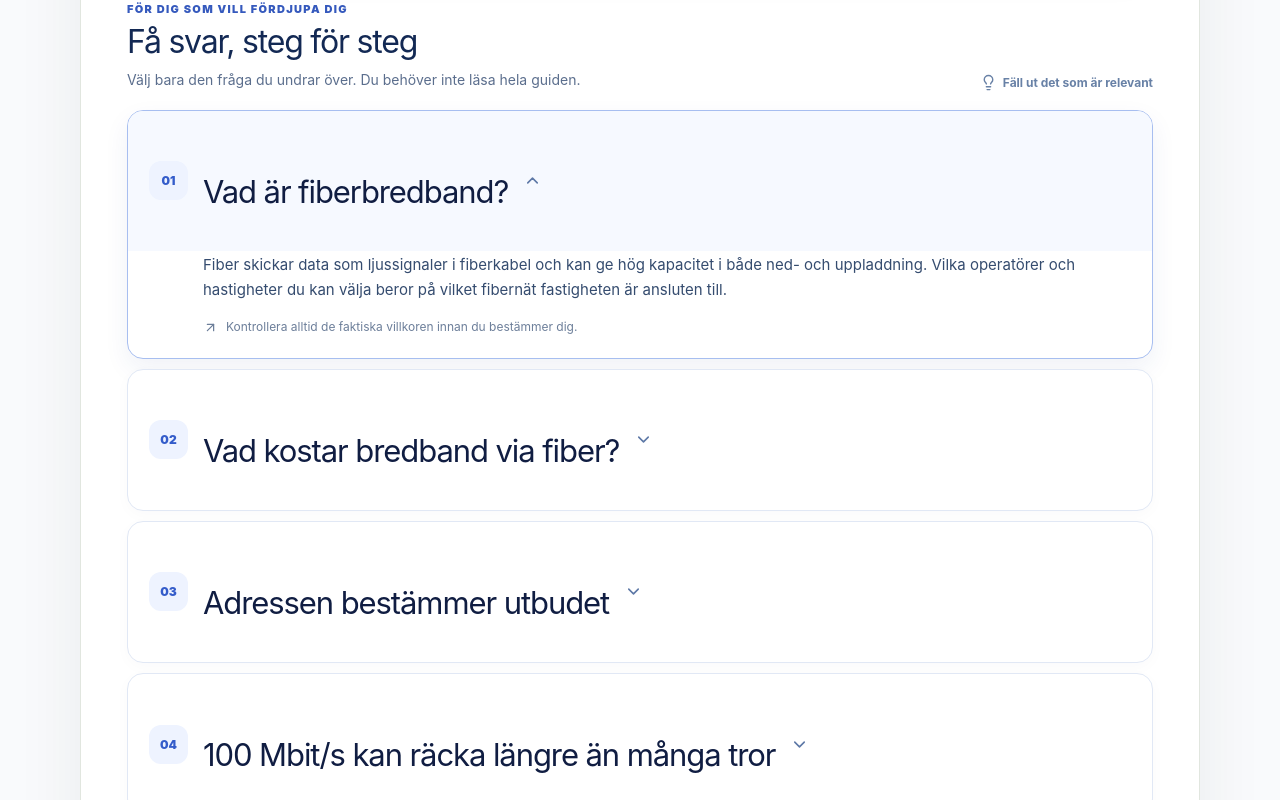
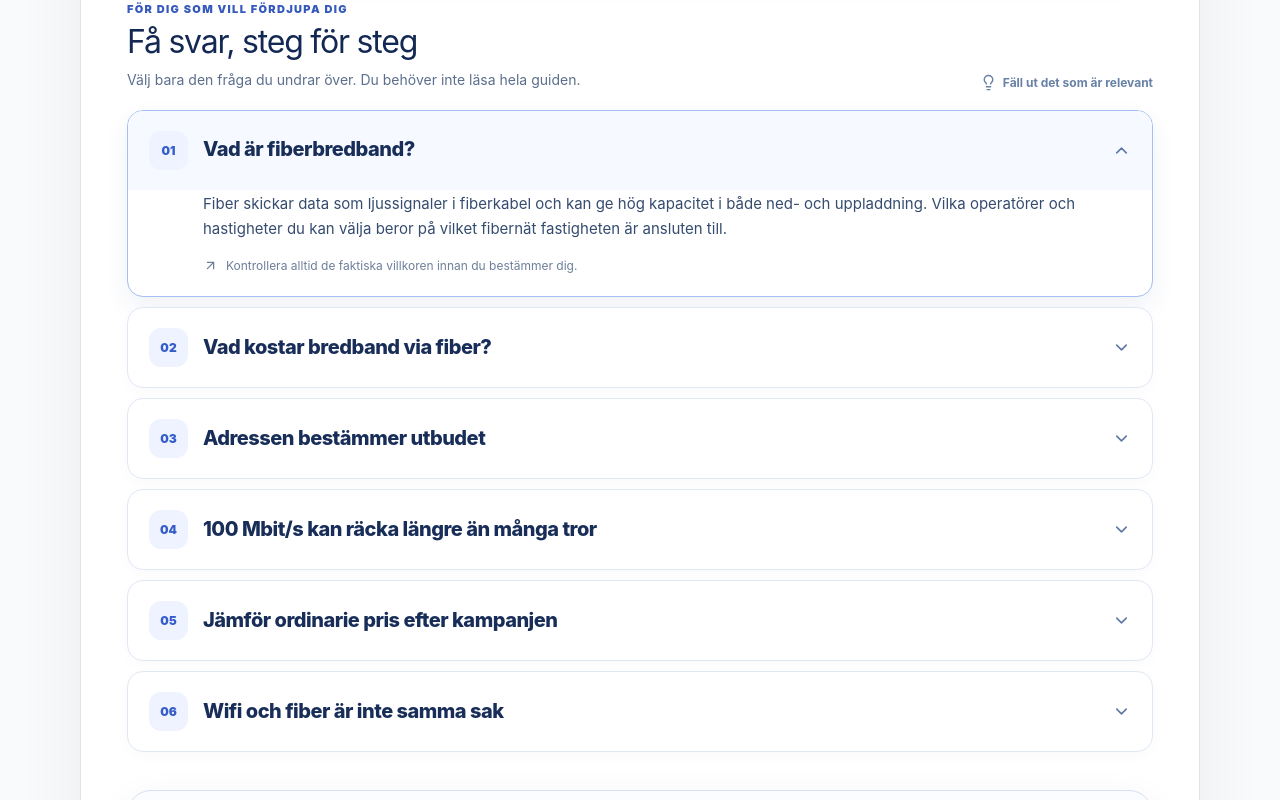
Before and after one commit to arvidlandin-cpu/sankkostnaden, a Next.js app: page /bredband/fiber in a window 1280 px wide. Shown: the part 1260-2060 px from the top of the page. Built offline with nearby package versions, Linux system fonts and the light colour scheme.

Commit message:
fix(SEO UX): keep original guide H2 headings visible in interactive summaries

```diff
--- a/styles/GuideReadingFlow.module.css
+++ b/styles/GuideReadingFlow.module.css
@@ -19,7 +19,7 @@
 .question summary{display:flex;align-items:center;gap:15px;padding:20px 21px;cursor:pointer;list-style:none;min-height:73px}
 .question summary::-webkit-details-marker{display:none}
 .question summary::marker{content:''}
-.question summary h3{margin:0!important;flex:1;font-size:clamp(16px,1.8vw,20px)!important;font-weight:850;color:#182e59;letter-spacing:-.025em;line-height:1.27}
+.question summary h2{margin:0!important;flex:1;font-size:clamp(16px,1.8vw,20px)!important;font-weight:850;color:#182e59;letter-spacing:-.025em;line-height:1.27}
 .index{align-self:center;flex:0 0 39px;width:39px;height:39px;border-radius:12px;background:#eef3ff;color:#345cca;font-size:12px;font-weight:900;display:grid;place-items:center}
 .chevron{display:grid;place-items:center;color:#5e79a7;transition:transform .2s}
 .question[open] .chevron{transform:rotate(180deg)}
@@ -29,5 +29,5 @@
 .answer span{display:flex;align-items:center;gap:8px;margin-top:16px;color:#6d7f9a;font-size:12px;line-height:1.4}
 .question summary:focus-visible{outline:3px solid #638bf0;outline-offset:-3px}
 .question summary:hover{background:#f6f9ff}
-@media(max-width:680px){.root{gap:25px;margin:22px 0 28px}.overview{padding:19px 15px;border-radius:17px}.overviewHeading h2,.deepHeading h2{font-size:25px!important}.takeaways:global(.checkList){grid-template-columns:1fr!important;gap:8px!important}.takeaway{min-height:0;padding:13px 12px}.takeaway p{font-size:13px!important}.deepHeading{display:block}.hint{margin-top:12px}.question summary{padding:14px 13px;gap:10px;min-height:66px}.question summary h3{font-size:16px!important}.index{flex-basis:33px;width:33px;height:33px}.answer{padding:0 16px 20px 55px}.answer p{font-size:14px!important}}
+@media(max-width:680px){.root{gap:25px;margin:22px 0 28px}.overview{padding:19px 15px;border-radius:17px}.overviewHeading h2,.deepHeading h2{font-size:25px!important}.takeaways:global(.checkList){grid-template-columns:1fr!important;gap:8px!important}.takeaway{min-height:0;padding:13px 12px}.takeaway p{font-size:13px!important}.deepHeading{display:block}.hint{margin-top:12px}.question summary{padding:14px 13px;gap:10px;min-height:66px}.question summary h2{font-size:16px!important}.index{flex-basis:33px;width:33px;height:33px}.answer{padding:0 16px 20px 55px}.answer p{font-size:14px!important}}
 @media(prefers-reduced-motion:reduce){.chevron{transition:none}}
```
